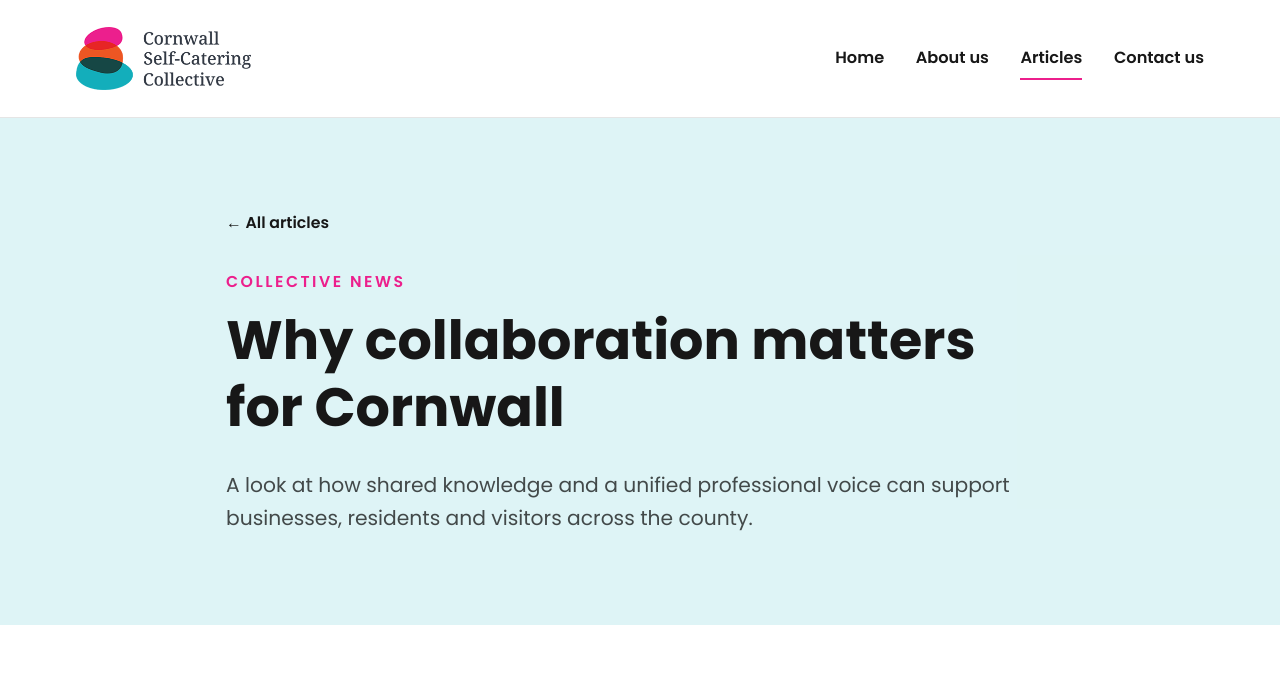
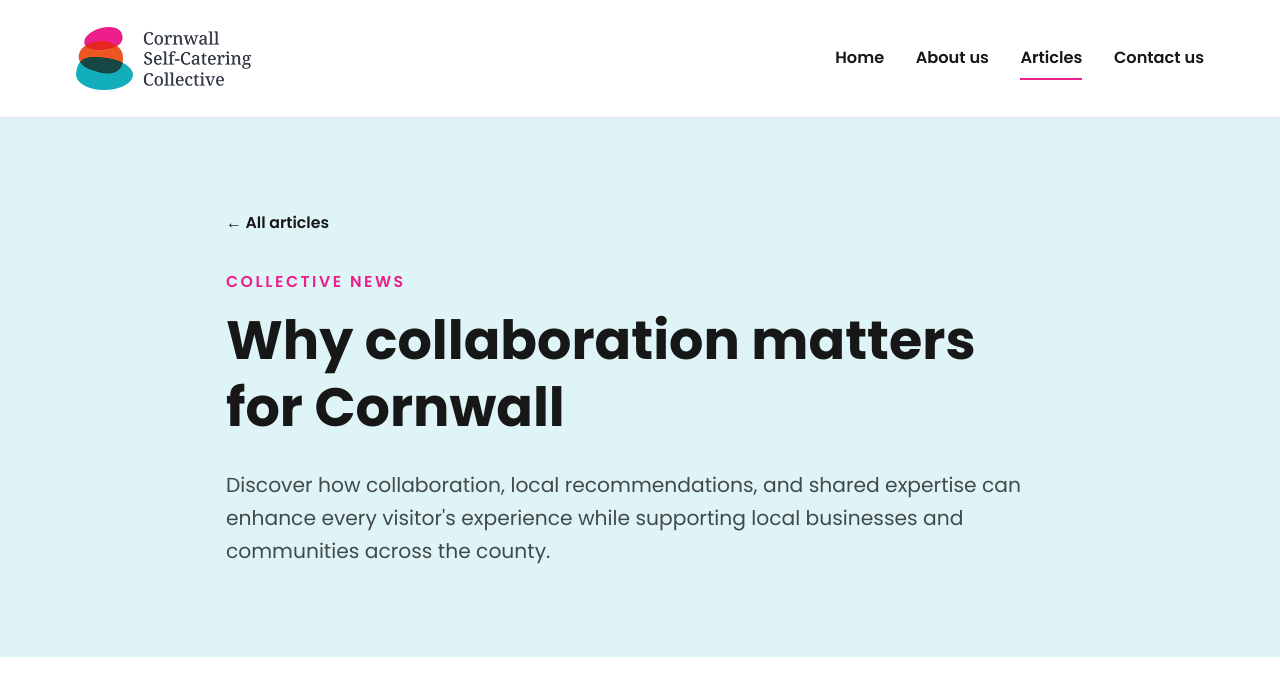
Before and after one commit to Cornwall-Self-Catering-Collective/website, an Astro site: page /articles/why-collaboration-matters-for-cornwall in a window 1280 px wide. Shown: the top 693 px of the page. Built offline with nearby package versions, Linux system fonts and the light colour scheme; Astro itself is replaced by a stand-in of ours.

Commit message:
Update Article “why-collaboration-matters-for-cornwall”

```diff
--- a/src/content/articles/why-collaboration-matters-for-cornwall.md
+++ b/src/content/articles/why-collaboration-matters-for-cornwall.md
@@ -1,8 +1,9 @@
 ---
 title: Why collaboration matters for Cornwall
 category: Collective news
-excerpt: A look at how shared knowledge and a unified professional voice can
-  support businesses, residents and visitors across the county.
+excerpt: "Discover how collaboration, local recommendations, and shared
+  expertise can enhance every visitor's experience while supporting local
+  businesses and communities across the county. "
 order: 1
 published: true
 ---
```
